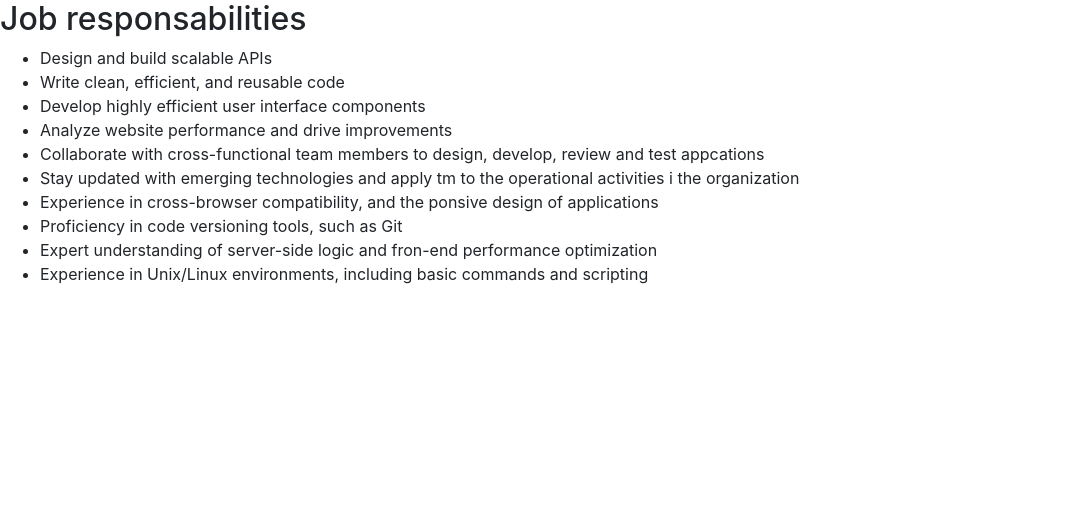
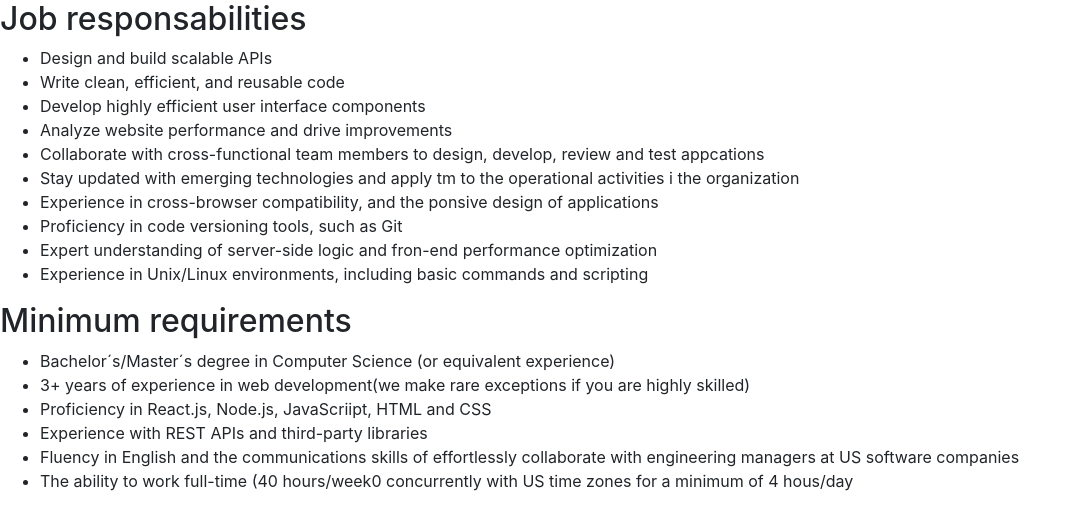
Before and after one commit to Bokomoko/Iramai-page-demo, a Next.js app: page /test in a window 1280 px wide. Shown: the top 530 px of the page, without its empty margins (0-1081 px from the left). Built offline with nearby package versions, Linux system fonts and the light colour scheme.

Commit message:
component fancyList replace jobrespons, minrequired and prefskils components since they´re just a list

```diff
--- /dev/null
+++ b/component/job/fancylist.js
@@ -0,0 +1,21 @@
+import styles from './fancylist.module.css';
+import React from 'react';
+
+// fancyList : a list of items with a title
+
+export default function FancyList(props) {
+  const { listTitle, listItems } = props;
+
+  return (
+    <div className={styles.title}>
+      <h2>{listTitle}</h2>
+      <ul>
+        <div className={styles.listItems}>
+          {listItems.map((oneItem) => (
+            <li>{oneItem}</li>
+          ))}
+        </div>
+      </ul>
+    </div>
+  );
+}
--- /dev/null
+++ b/component/job/fancylist.module.css
@@ -0,0 +1,39 @@
+.jobrespons h2 {
+  text-align: left;
+  font: medium 28px/37px Gordita;
+  letter-spacing: 0px;
+  color: #212121;
+}
+.jobrespons li {
+  font: normal 16px/32px Gordita;
+  text-align: left;
+  letter-spacing: 0px;
+  color: #444444;
+  opacity: 1;
+}
+
+.cv_description {
+  margin-bottom: 80px;
+}
+
+.cv_description .title {
+  text-align: left;
+  font-size: 1.75rem;
+  line-height: 2.375rem;
+  letter-spacing: 0px;
+  color: #212121;
+  margin-bottom: 2rem;
+}
+
+.cv_description .list {
+  padding-left: 20px;
+}
+
+.cv-description .list li {
+  text-align: left;
+  font-size: 1rem;
+  line-height: 2rem;
+  letter-spacing: 0px;
+  color: #444444;
+  opacity: 1;
+}
--- a/pages/test.js
+++ b/pages/test.js
@@ -3,7 +3,7 @@
 // as of april 03 -> Responsabilities
 
 import React from 'react';
-import JobRespons from '../component/job/jobrespons';
+import FancyList from '../component/job/fancylist';
 
 export default function Test() {
   const listOfResponsabilities = [
@@ -19,5 +19,25 @@ export default function Test() {
     'Experience in Unix/Linux environments, including basic commands and scripting',
   ];
 
-  return <JobRespons responsList={listOfResponsabilities} />;
+  const listOfRequirements = [
+    'Bachelor´s/Master´s degree in Computer Science (or equivalent experience)',
+    '3+ years of experience in web development(we make rare exceptions if you are highly skilled)',
+    'Proficiency in React.js, Node.js, JavaScriipt, HTML and CSS',
+    'Experience with REST APIs and third-party libraries',
+    'Fluency in English and the communications skills of effortlessly collaborate with engineering managers at US software companies',
+    'The ability to work full-time (40 hours/week0 concurrently with US time zones for a minimum of 4 hous/day',
+  ];
+
+  return (
+    <>
+      <FancyList
+        listTitle="Job responsabilities"
+        listItems={listOfResponsabilities}
+      />
+      <FancyList
+        listTitle="Minimum requirements"
+        listItems={listOfRequirements}
+      />
+    </>
+  );
 }
```
